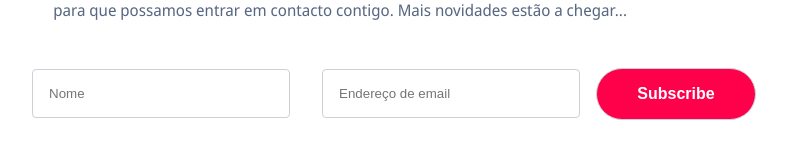
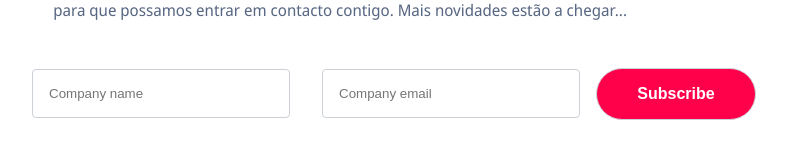
Before and after one commit to upframe/internships, a React (Create React App) app: page /companies in a window 1280 px wide. Shown: the part 426-584 px from the top of the page, without its empty margins (254-1041 px from the left). Built offline with nearby package versions, Linux system fonts and the light colour scheme.

Commit message:
feat: mailchimp startups subscription list

```diff
--- a/src/components/Companies.js
+++ b/src/components/Companies.js
@@ -5,13 +5,13 @@ export default class Companies extends Component {
     super(props);
 
     this.state = {
-      name: '',
-      email: ''
+      companyName: '',
+      companyEmail: ''
     }
   }
 
-  handleNameChange = (event) => { this.setState({ name: event.target.value }) }
-  handleEmailChange = (event) => { this.setState({ email: event.target.value }) }
+  handleNameChange = (event) => { this.setState({ companyName: event.target.value }) }
+  handleEmailChange = (event) => { this.setState({ companyEmail: event.target.value }) }
 
   render() {
     return(
@@ -27,20 +27,20 @@ export default class Companies extends Component {
           </div>
           {/*<!-- Begin Mailchimp Signup Form -->*/}
           <div id="mc_embed_signup">
-            <form action="https://upframe.us19.list-manage.com/subscribe/post?u=bb91a1bf156e7f95e1f691e1b&amp;id=da9e5c5243" method="post" id="mc-embedded-subscribe-form" name="mc-embedded-subscribe-form" className="validate" target="_blank" novalidate>
+            <form action="https://upframe.us19.list-manage.com/subscribe/post?u=bb91a1bf156e7f95e1f691e1b&amp;id=4833336477" method="post" id="mc-embedded-subscribe-form" name="mc-embedded-subscribe-form" className="validate" target="_blank" novalidate>
                 <div id="mc_embed_signup_scroll">
                   <div className="mc-field-group">
-                  <input type="text" placeholder="Nome" onChange={this.handleNameChange} value={this.state.name} name="NAME" className="required" id="mce-NAME"></input>
+                    <input type="text" placeholder="Company name" onChange={this.handleNameChange} value={this.state.companyName} name="CNAME" className="required" id="mce-CNAME"></input>
                   </div>
                   <div className="mc-field-group">
-                  <input type="email" placeholder="Endereço de email" onChange={this.handleEmailChange} value={this.state.email} name="EMAIL" className="required email" id="mce-EMAIL"></input>
+                    <input type="email" placeholder="Company email" onChange={this.handleEmailChange} value={this.state.companyEmail} name="EMAIL" className="required email" id="mce-EMAIL"></input>
                   </div>
                   <div id="mce-responses" className="clear">
-                  <div className="response" id="mce-error-response" style={{display:"none"}}></div>
-                  <div className="response" id="mce-success-response" style={{display:"none"}}></div>
-                </div>    {/*<!-- real people should not fill this in and expect good things - do not remove this or risk form bot signups-->*/}
-                <div style={{position: "absolute", left: "-5000px"}} aria-hidden="true">
-                  <input type="text" name="b_bb91a1bf156e7f95e1f691e1b_da9e5c5243" tabindex="-1" value=""></input>
+                    <div className="response" id="mce-error-response" style={{display: 'none'}}></div>
+                    <div className="response" id="mce-success-response" style={{display: 'none'}}></div>
+                  </div> {/*<!-- real people should not fill this in and expect good things - do not remove this or risk form bot signups-->*/}
+                  <div style={{position: 'absolute', left: '-5000px'}} aria-hidden="true">
+                    <input type="text" name="b_bb91a1bf156e7f95e1f691e1b_4833336477" tabindex="-1" value=""></input>
                   </div>
                   <div className="clear">
                     <input type="submit" value="Subscribe" name="subscribe" id="mc-embedded-subscribe" className="button"></input>
@@ -48,7 +48,6 @@ export default class Companies extends Component {
                 </div>
             </form>
           </div>
-
           {/*<!--End mc_embed_signup-->*/}
         </div>
       </div>
```
Lines whose indentation alone changed are shown as unchanged.
